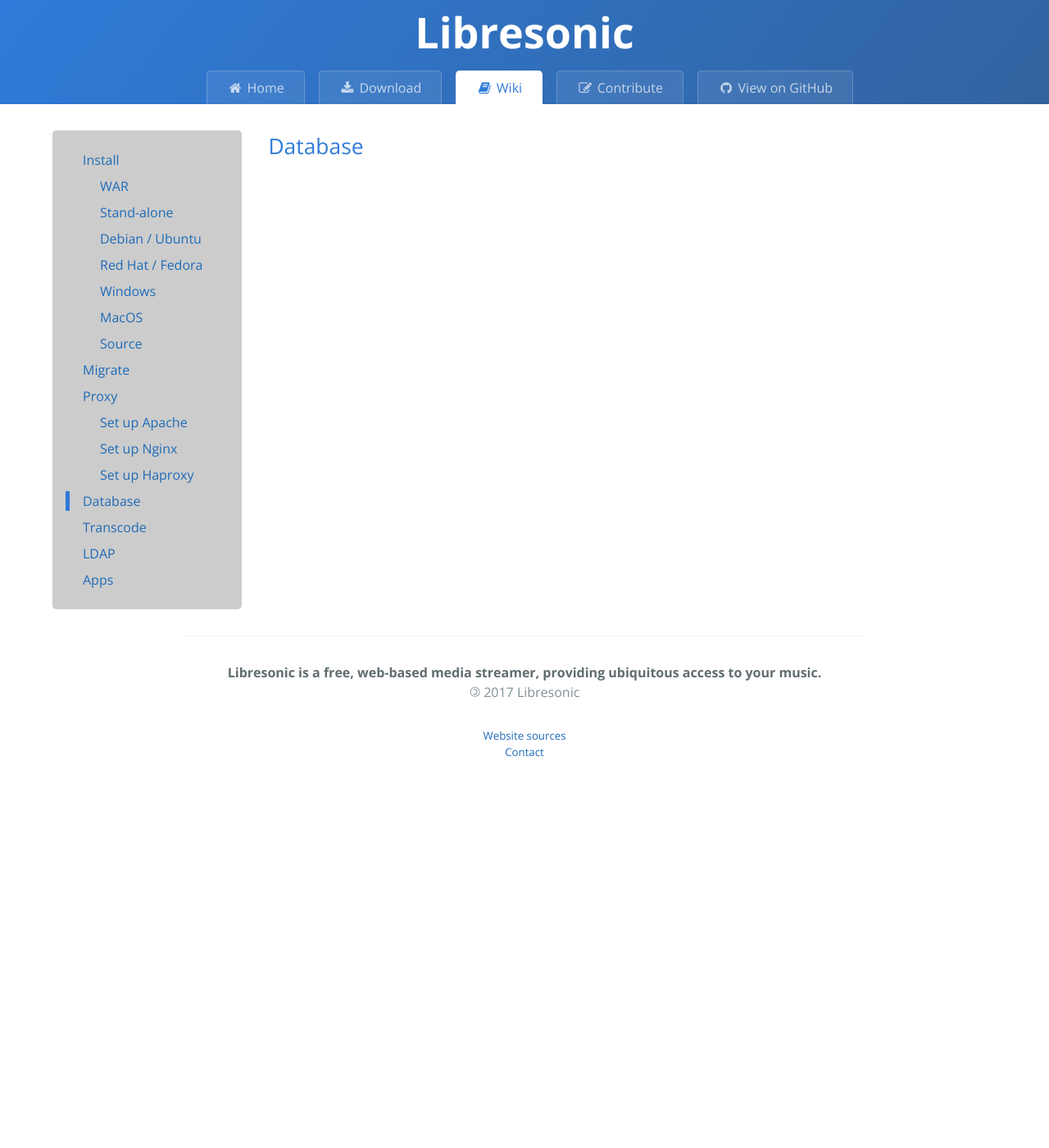
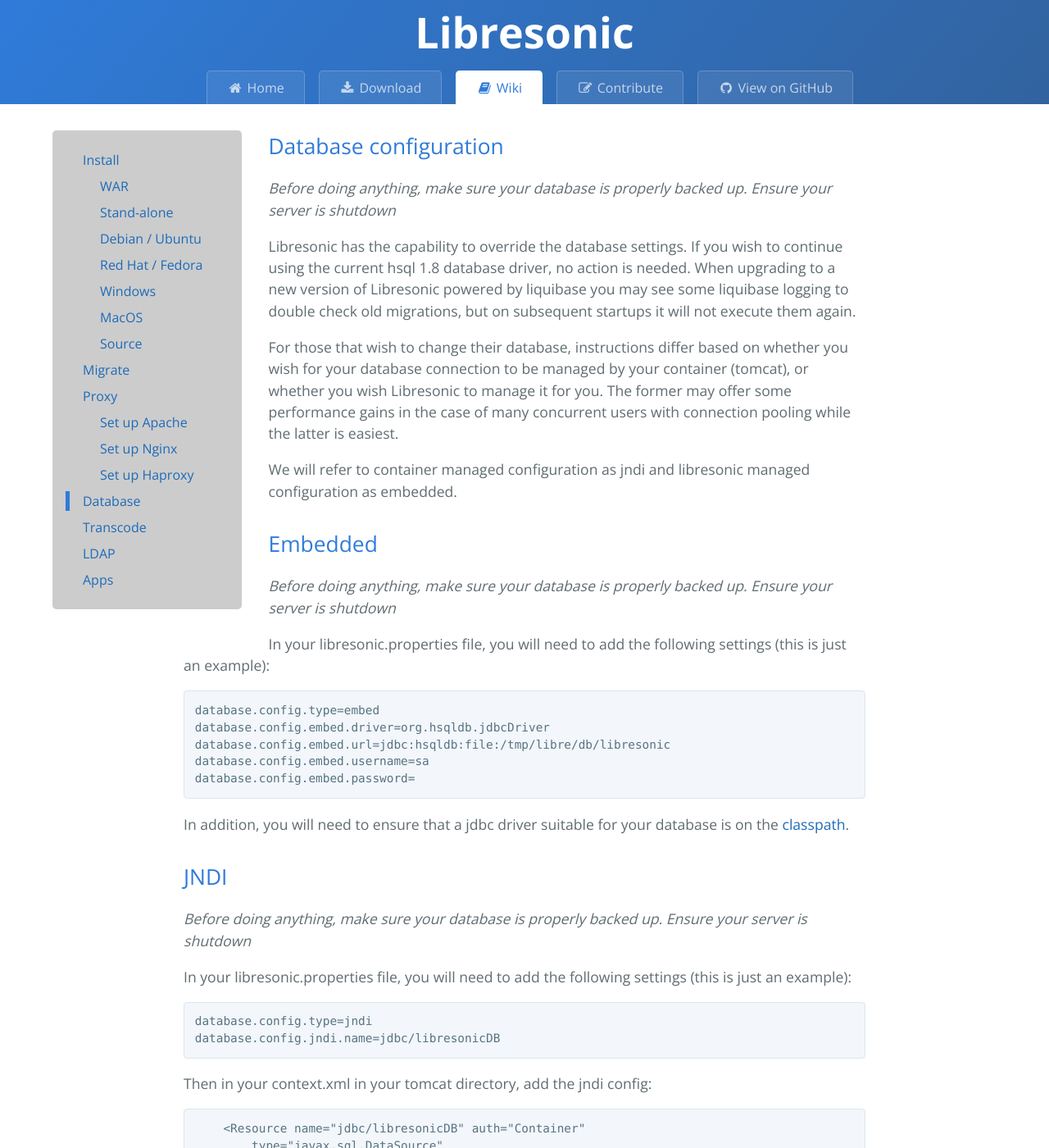
Before and after one commit to airsonic/airsonic.github.io, a Jekyll site: the page built from wiki/40_database.md, in a window 1280 px wide and 1400 px high. Shown: the whole window at 82% size. Built offline with Jekyll 4.4.1, drawn with Linux system fonts in a browser that asks for light colours; some of the changed text lies outside the part shown.

Commit message:
Add details to database wiki page

````diff
--- a/wiki/40_database.md
+++ b/wiki/40_database.md
@@ -3,4 +3,62 @@ layout: wiki
 title: Database
 permalink: /wiki/database/
 ---
-## Database
+## Database configuration
+
+*Before doing anything, make sure your database is properly backed up. Ensure your server is shutdown*
+
+Libresonic has the capability to override the database settings. If you wish to continue using the current hsql 1.8 database driver, no action is needed. When upgrading to a new version of Libresonic powered by liquibase you may see some liquibase logging to double check old migrations, but on subsequent startups it will not execute them again.
+
+For those that wish to change their database, instructions differ based on whether you wish for your database connection to be managed by your container (tomcat), or whether you wish Libresonic to manage it for you. The former may offer some performance gains in the case of many concurrent users with connection pooling while the latter is easiest.
+
+We will refer to container managed configuration as jndi and libresonic managed configuration as embedded.
+
+## Embedded
+
+*Before doing anything, make sure your database is properly backed up. Ensure your server is shutdown*
+
+In your libresonic.properties file, you will need to add the following settings (this is just an example):
+```
+database.config.type=embed
+database.config.embed.driver=org.hsqldb.jdbcDriver
+database.config.embed.url=jdbc:hsqldb:file:/tmp/libre/db/libresonic
+database.config.embed.username=sa
+database.config.embed.password=
+```
+
+In addition, you will need to ensure that a jdbc driver suitable for your database is on the [classpath](https://docs.oracle.com/javase/8/docs/technotes/tools/windows/classpath.html).
+
+## JNDI
+
+*Before doing anything, make sure your database is properly backed up. Ensure your server is shutdown*
+
+In your libresonic.properties file, you will need to add the following settings (this is just an example):
+```
+database.config.type=jndi
+database.config.jndi.name=jdbc/libresonicDB
+```
+
+Then in your context.xml in your tomcat directory, add the jndi config:
+
+```
+    <Resource name="jdbc/libresonicDB" auth="Container"
+        type="javax.sql.DataSource"
+        maxActive="20"
+        maxIdle="30"
+        maxWait="10000"
+        username="libresonic"
+        password="REDACTED"
+        driverClassName="com.mysql.jdbc.Driver"
+        url="jdbc:mysql://hostname/libresonic?sessionVariables=sql_mode=ANSI_QUOTES"/>
+
+```
+
+Finally, copy the jdbc driver from the database vendor website to the `lib` directory in your tomcat folder.
+
+## Database Vendor Specific Notes
+
+### PostgreSQL
+
+`stringtype=unspecified` on your jdbc url string is necessary.
+
+You will also need to add `database.usertable.quote=\"` to your properties file. This is due to the fact that our `user` table is a keyword for postgres.
````
